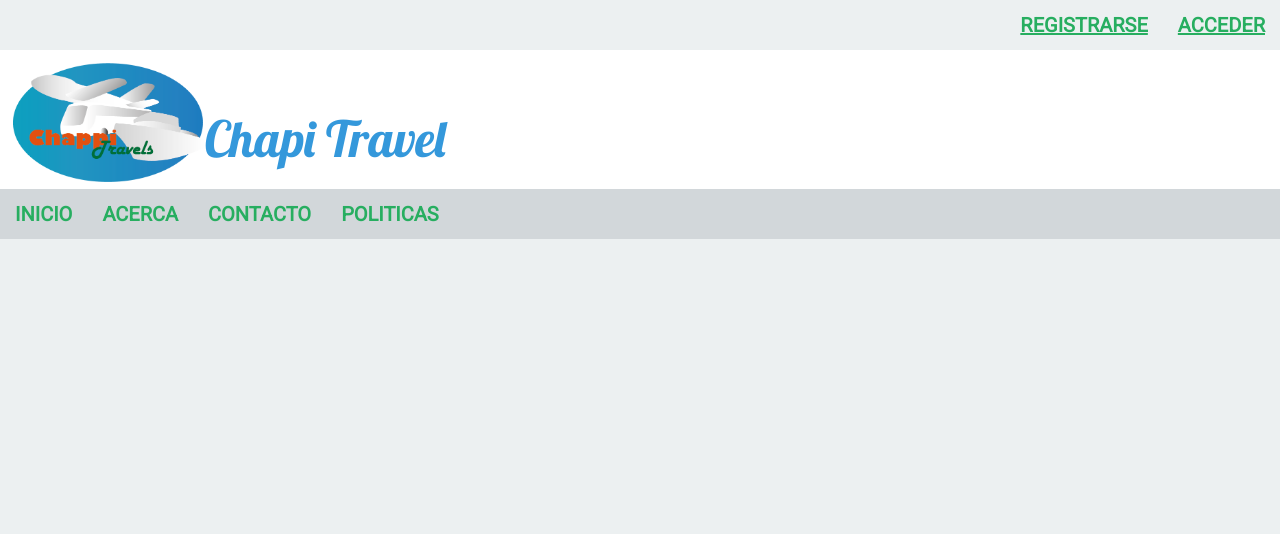
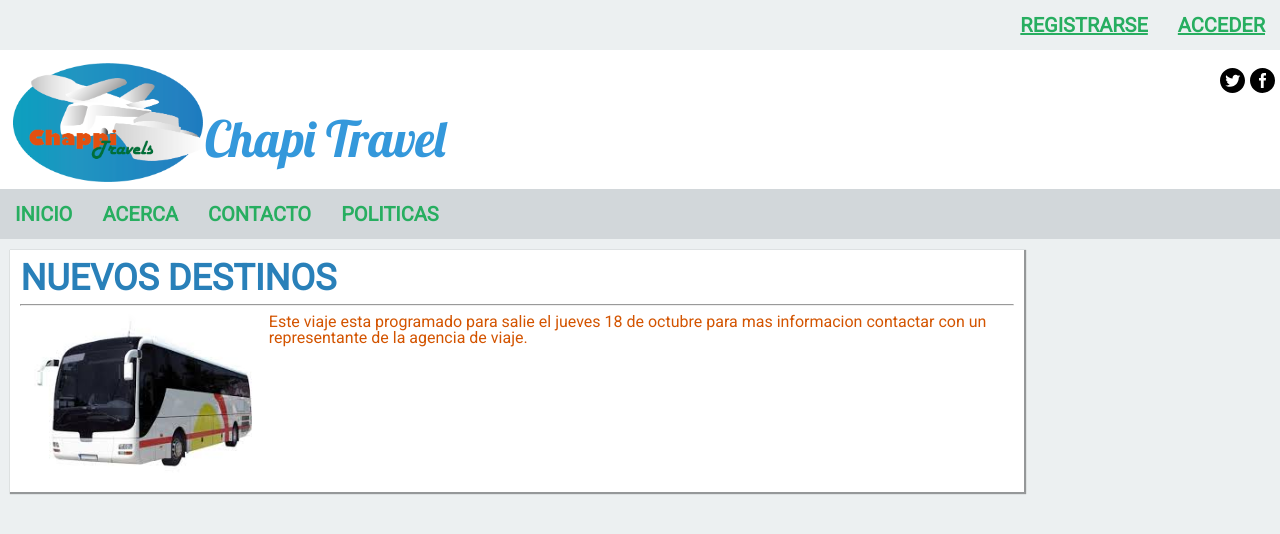
Before and after one commit to Franksoft24/ClienteOS, a PHP site: page / in a window 1280 px wide. Shown: the top 534 px of the page. Run offline with PHP 8.4, Linux system fonts and the light colour scheme.

Commit message:
Adciones de nuevas funcionalidades como la de post y redes sociales

```diff
--- a/Css/Style.css
+++ b/Css/Style.css
@@ -85,3 +85,57 @@ header #logo
 	width:15%;
 	float: left;
 }
+header #social
+{
+	float:right;
+}
+header #social ul
+{
+	list-style:none;
+}
+header #social ul li
+{
+	float:right;
+	padding-right:5px;
+}
+header #social ul a:hover li
+{
+	opacity:0.75;
+}
+/*
+	*En esta parte se trabajara la manera o forma de como se muestran los contenidos de la pag.
+*/
+section
+{
+	float:left;
+	width:80%;
+}
+section .post
+{
+	background-color:#fff;
+	margin-top:1%;
+	margin-left:1%;
+	padding:1%;
+	overflow:hidden;
+	box-shadow:1px 1px 1px 1px rgba(0,0,0,0.37);
+}
+section .post h1
+{
+	color:#2980b9;
+	text-transform:uppercase;
+	font-size:36px;
+	font-weight:bold;
+}
+section .post .img
+{
+	float:left;
+	width:25%;
+}
+section .post .content
+{
+	color:#d35400;
+}
+aside
+{
+	float:left;
+}
--- a/Index.php
+++ b/Index.php
@@ -15,6 +15,7 @@
     <link href='http://fonts.googleapis.com/css?family=Roboto|Lobster' rel='stylesheet' type='text/css'>
     <!--link rel="stylesheet" type="text/css" href="Css/Fonts.css"-->
     <script type="text/javascript" src="Script/Script.js"></script>
+    <script type="text/javascript" src="Script/Posts.js"></script>
 </head>
 <body>
 	<nav>
@@ -25,8 +26,13 @@
     </nav>
 	<header>
     	<div id="logo"><img src="Image/chappi travels.png" alt="logo.png" width="100%"></div>
+        <div id="social">
+        	<ul>
+            	<a href="#"><li><img alt="facebook.svg" src="Image/svg/facebook7.svg" width="25px"></li></a>
+            	<a href="#"><li><img alt="twitter.svg" src="Image/svg/social71.svg" width="25px"></li></a>
+            </ul>
+        </div>
         <h1><a href="Index.php">Chapi Travel</a></h1>
-        <div id="social"></div>
     </header>
     <nav id="menu_secundario">
     	<ul class="nav">
@@ -36,8 +42,21 @@
             <a href="#"><li>politicas</li></a>
         </ul>
     </nav>
-    <section></section>
-    <aside></aside>
+    <section>
+    	<div class="post">
+        	<h1>Nuevos destinos</h1><hr>
+            <div class="img">
+            	<img alt="bus.png" width="100%" src="Image/post/bus.jpg">
+            </div>
+            <div class="content">
+            	Este viaje esta programado para salie el jueves 18 de octubre para mas informacion contactar con un representante de la agencia de viaje.
+            </div>
+        </div>
+    </section>
+    <aside>
+    	<div class="content">
+        </div>
+    </aside>
     <footer></footer>
 </body>
 </html>
--- /dev/null
+++ b/Script/Posts.js
@@ -0,0 +1,8 @@
+// JavaScript Document
+var post =[
+	{
+		Title: 'Nuevos Viajes',
+		IMG: 'whatever.png',
+		Content: 'bla bla bla bla bla'
+	}
+];
```
Also changed, not shown: Image/post/bus.jpg (added), Image/svg/facebook7.svg (added), Image/svg/machine2.svg (added), Image/svg/screwdriver3.svg (added), Image/svg/social71.svg (added), Script/Script.js (line endings or trailing spaces).
